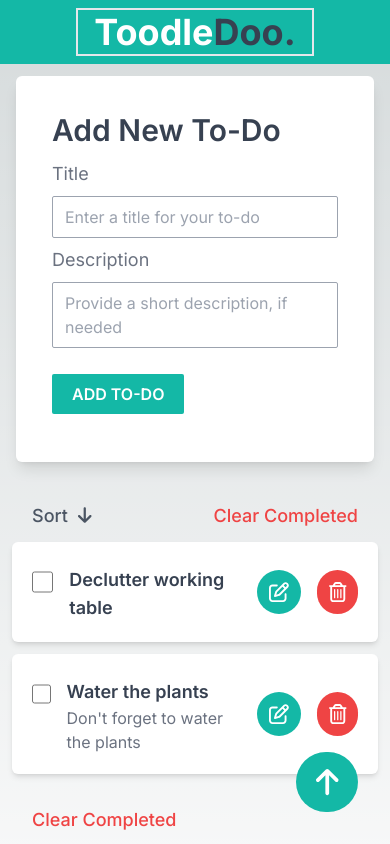
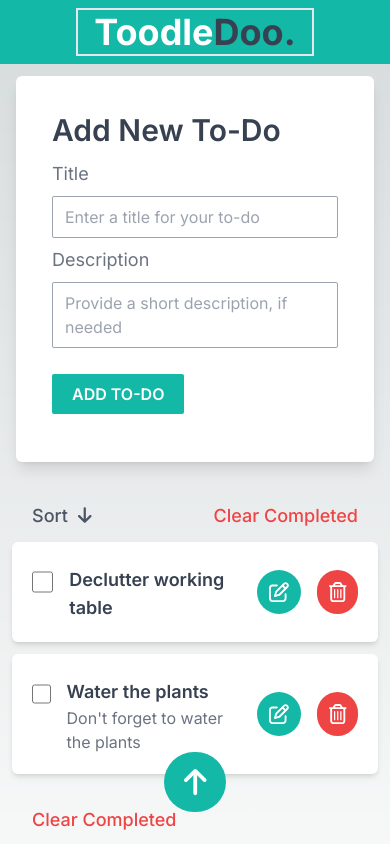
Before and after one commit to charanelgile/toodledoo, a Next.js app: page / in a window 390 px wide. Shown: the top 844 px of the page. Built offline with nearby package versions, Linux system fonts and the light colour scheme; no server answers; the database is empty.

Commit message:
Position the Shortcut to Top Button in the Center

```diff
--- a/app/page.tsx
+++ b/app/page.tsx
@@ -557,8 +557,8 @@ export default function Home() {
 
       <Link
         href={'#frmTodo'}
-        className='contents lg:hidden'>
-        <button className='bg-teal-500 text-white text-3xl rounded-full fixed bottom-0 right-0 px-5 py-3 m-8'>
+        className='flex justify-center lg:hidden'>
+        <button className='bg-teal-500 text-white text-3xl rounded-full fixed bottom-0 px-5 py-3 my-8 mx-0'>
           <FontAwesomeIcon icon={faArrowUp} />
         </button>
       </Link>
```
